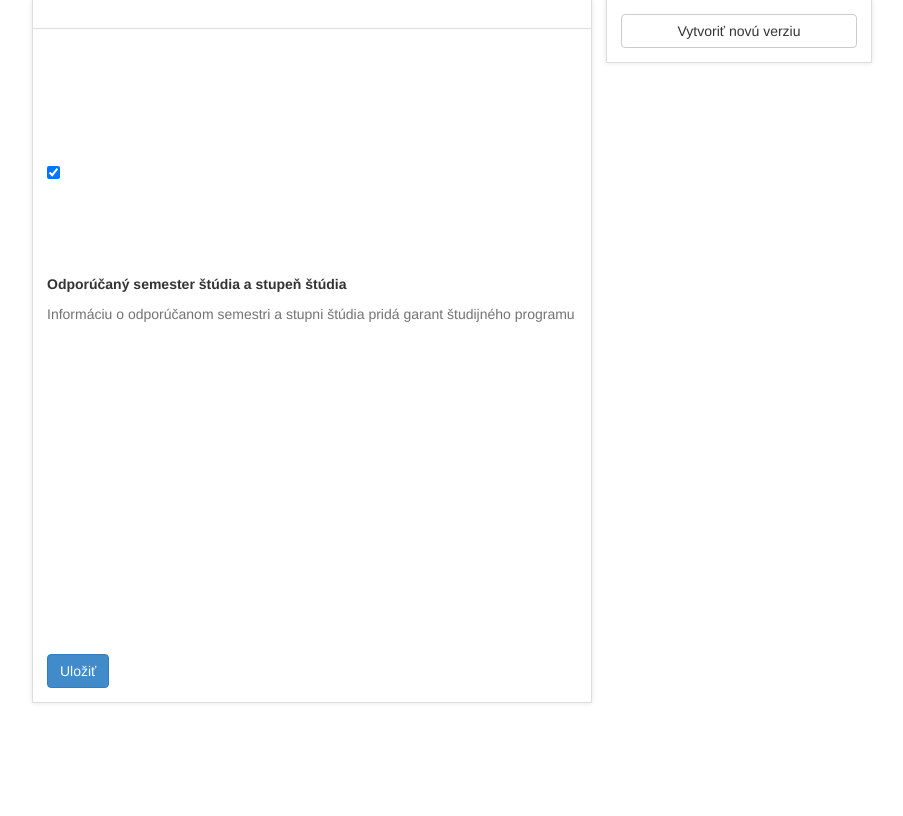
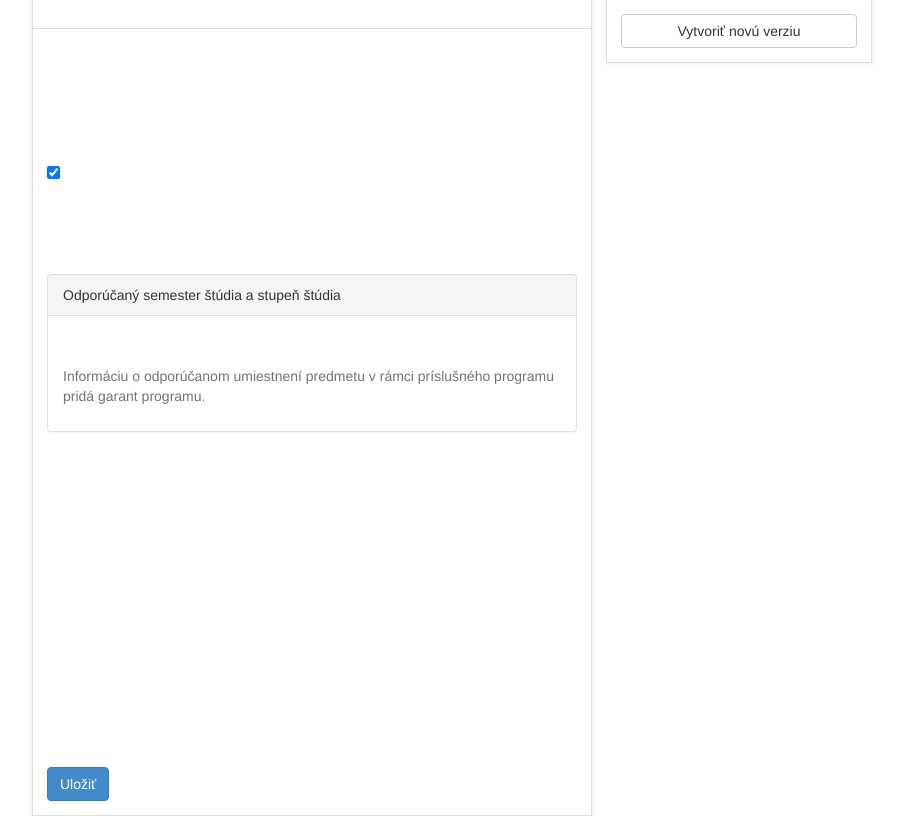
Before and after one commit to fmfi/infolist-editor, a Flask app: template templates/infolist.html in a window 1280 px wide. Shown: the part 71-887 px from the top of the page, without its empty margins (188-1091 px from the left). Before the commit the page ends 774 px from the top, so only its background shows below. Run offline with Flask 2, Linux system fonts and the light colour scheme; the template is opened without the code that fills it, so the values that code supplies are empty; parts of the project's set-up code (start-up, migrations or seed data) failed here and were passed over; some libraries are stand-ins or nearby versions.

Commit message:
Pridana polozka "predpokladany semester vyucby"

```diff
--- a/db-schema.sql
+++ b/db-schema.sql
@@ -620,10 +620,12 @@ CREATE TABLE infolist_verzia (
   predosla_verzia integer references infolist_verzia(id),
   fakulta varchar(100) not null references organizacna_jednotka(kod),
   potrebny_jazyk varchar(10) not null references jazyk_vyucby(kod),
-  treba_zmenit_kod boolean not null
+  treba_zmenit_kod boolean not null,
+  predpokladany_semester char(1)
 );
 
 COMMENT ON COLUMN infolist_verzia.podm_absol_percenta_skuska IS 'podiel zaverecneho hodnotenia na znamke (priebezne je 100 - tato hodnota)';
+COMMENT ON COLUMN infolist_verzia.predpokladany_semester IS 'Z alebo L';
 
 CREATE TABLE infolist_verzia_preklad (
   infolist_verzia integer not null references infolist_verzia(id),
--- a/schema.py
+++ b/schema.py
@@ -143,6 +143,11 @@ def Infolist():
       ako aj prípravy na skúšku.</p><p>Bližšie pokyny k tvorbe študijných programov:</p><ul class="help-block"><li>FMFI: <a href="https://sluzby.fmph.uniba.sk/ka/dokumenty/pravidla/pravidla-tvorby-studijnych-programov.docx">https://sluzby.fmph.uniba.sk/ka/dokumenty/pravidla/pravidla-tvorby-studijnych-programov.docx</a></li></ul>''')
   ))
   schema.add(SchemaNode(String(),
+    name='predpokladany_semester',
+    title=u'Predpokladaný semester výučby',
+    widget=deform.widget.Select2Widget(values=(('', ''), ('Z', 'zimný'), ('L', 'letný')), placeholder=u'Vyberte semester')
+  ))
+  schema.add(SchemaNode(String(),
     name='podmienujuce_predmety',
     title=u'Podmieňujúce predmety',
     missing='',
--- a/storage.py
+++ b/storage.py
@@ -71,7 +71,7 @@ class DataStore(object):
       hodnotenia_d_pocet, hodnotenia_e_pocet, hodnotenia_fx_pocet,
       podmienujuce_predmety, vylucujuce_predmety,
       modifikovane, predosla_verzia, fakulta, potrebny_jazyk,
-      treba_zmenit_kod
+      treba_zmenit_kod, predpokladany_semester
       FROM infolist_verzia WHERE id = %s''', (id,))
     row = cur.fetchone()
     if row == None:
@@ -82,7 +82,7 @@ class DataStore(object):
     hodn_a, hodn_b, hodn_c, hodn_d, hodn_e, hodn_fx,
     podmienujuce_predmety, vylucujuce_predmety,
     modifikovane, predosla_verzia, fakulta, potrebny_jazyk,
-    treba_zmenit_kod) = row
+    treba_zmenit_kod, predpokladany_semester) = row
 
     iv = {
       'id': id,
@@ -111,7 +111,8 @@ class DataStore(object):
       'predosla_verzia': predosla_verzia,
       'fakulta': fakulta,
       'potrebny_jazyk': potrebny_jazyk,
-      'treba_zmenit_kod': treba_zmenit_kod
+      'treba_zmenit_kod': treba_zmenit_kod,
+      'predpokladany_semester': predpokladany_semester,
     }
     return iv
 
--- a/templates/infolist.html
+++ b/templates/infolist.html
@@ -32,11 +32,13 @@
       </div>
       {{ render_field(form.cinnosti) }}
       {{ render_field(form.pocet_kreditov) }}
-      <div class="form-group">
-        <label class="control-label">Odporúčaný semester štúdia a stupeň štúdia</label>
-        <div class="help-block">
-          <p>Informáciu o odporúčanom semestri a stupni štúdia pridá garant
-             študijného programu</p>
+      <div class="panel panel-default">
+        <div class="panel-heading">Odporúčaný semester štúdia a stupeň štúdia</div>
+        <div class="panel-body">
+          {{ render_field(form.predpokladany_semester) }}
+          <div class="help-block">
+            <p>Informáciu o odporúčanom umiestnení predmetu v rámci príslušného programu pridá garant programu.</p>
+          </div>
         </div>
       </div>
       {{ render_field(form.podmienujuce_predmety) }}
```
